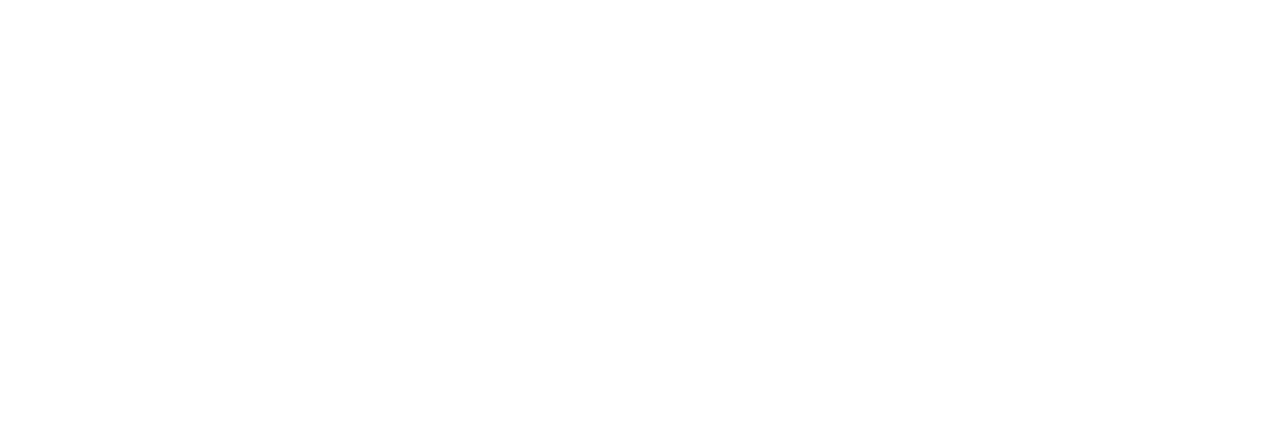
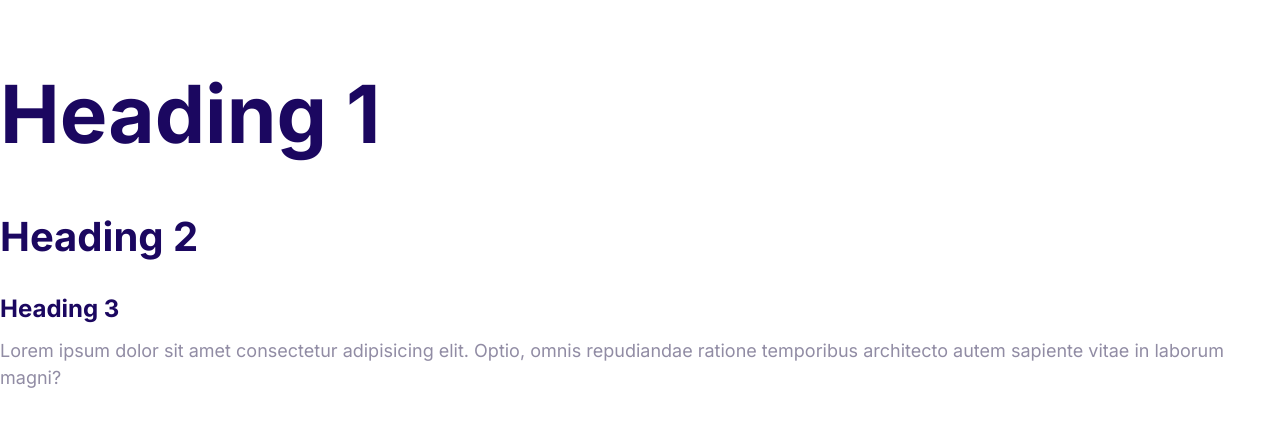
Before and after one commit to geoffcfchen/Vetfollowup, a plain HTML site: page index.html in a window 1280 px wide. Drawn offline with Linux system fonts and the light colour scheme.

Commit message:
Define the stylesfor the fonts

```diff
--- a/css/styles.css
+++ b/css/styles.css
@@ -5,3 +5,55 @@
     --color-headings: #1b0760;
     --color-body: #918ca4;
 }
+
+html{
+    font-size:62.5%;
+}
+
+body {
+    font-family: Inter, Arial, Helvetica, sans-serif;
+    font:2.4rem;
+    line-height: 1.5;
+    color:var(--color-body)
+
+}
+
+h1, h2, h3 {
+    color: var(--color-headings);
+    margin-bottom: 1rem;
+}
+
+h1 {
+    font-size: 7rem;
+}
+
+h2 {
+    font-size: 4rem;
+}
+
+h3 {
+    font-size: 3rem;
+}
+
+p {
+    margin-top:0;
+}
+
+@media screen and (min-width: 1024px) {
+    body {
+        font-size:1.8rem;
+    }
+
+    h1 {
+        font-size:8rem;
+    }
+
+    h2 {
+        font-size:4rem;
+    }
+
+    h3 {
+        font-size:2.4rem;
+    }
+
+}
--- a/index.html
+++ b/index.html
@@ -5,8 +5,23 @@
     <meta http-equiv="X-UA-Compatible" content="IE=edge" />
     <meta name="viewport" content="width=device-width, initial-scale=1.0" />
     <title>Document</title>
+    <link rel="preconnect" href="https://fonts.googleapis.com" />
+    <link rel="preconnect" href="https://fonts.gstatic.com" crossorigin />
+    <link
+      href="https://fonts.googleapis.com/css2?family=Inter:wght@400;700&display=swap"
+      rel="stylesheet"
+    />
     <link rel="stylesheet" href="css/normalize.css" />
     <link rel="stylesheet" href="css/styles.css" />
   </head>
-  <body></body>
+  <body>
+    <h1>Heading 1</h1>
+    <h2>Heading 2</h2>
+    <h3>Heading 3</h3>
+    <p>
+      Lorem ipsum dolor sit amet consectetur adipisicing elit. Optio, omnis
+      repudiandae ratione temporibus architecto autem sapiente vitae in laborum
+      magni?
+    </p>
+  </body>
 </html>
```
